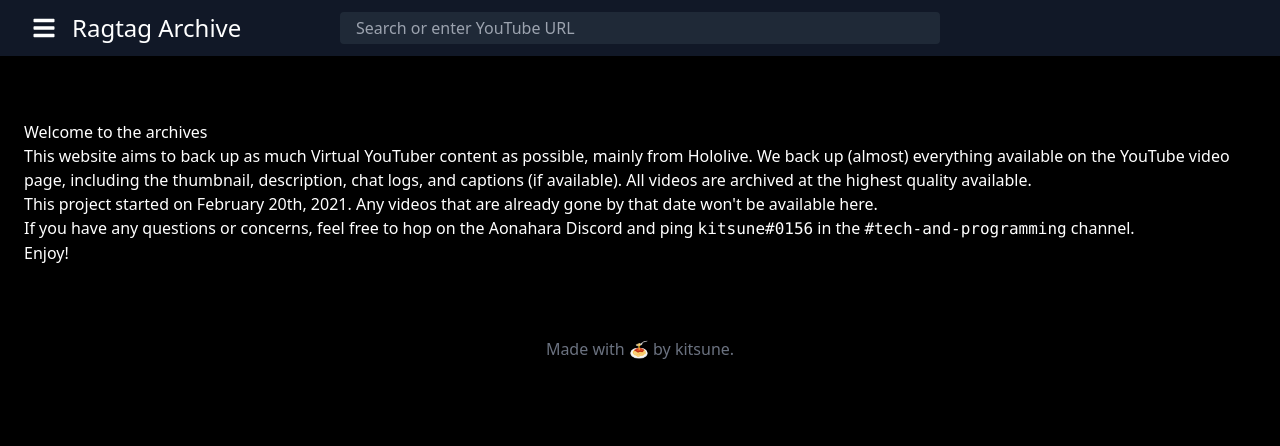
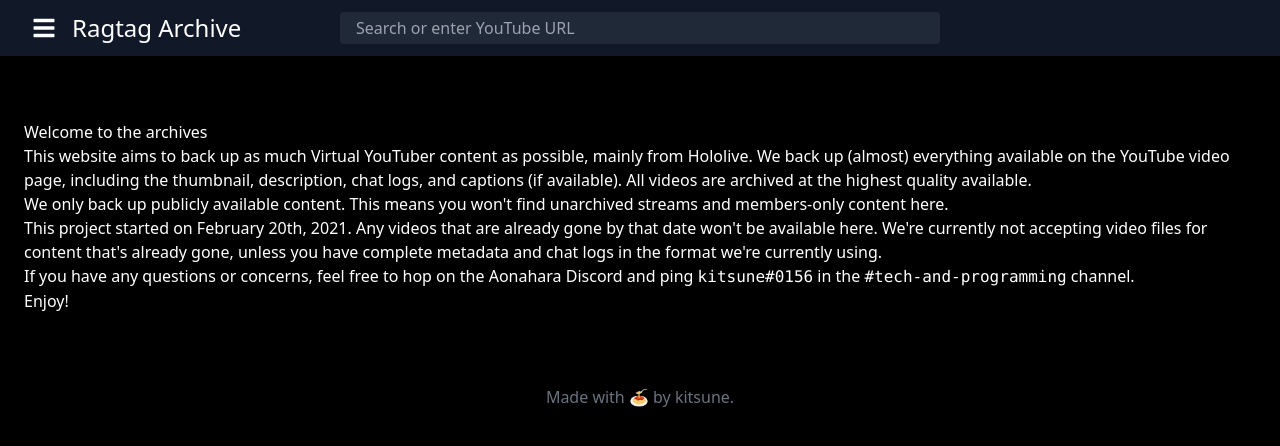
Before and after one commit to ragtag-archive/archive-browser, a Next.js app: page /about in a window 1280 px wide. Shown: the top 446 px of the page. Built offline with nearby package versions, Linux system fonts and the light colour scheme; no server answers; what @tailwindcss/typography would draw is missing.

Commit message:
Update about page

```diff
--- a/modules/AboutPage.tsx
+++ b/modules/AboutPage.tsx
@@ -17,8 +17,14 @@ const AboutPage = () => {
           archived at the highest quality available.
         </p>
         <p>
+          We only back up publicly available content. This means you won't find
+          unarchived streams and members-only content here.
+        </p>
+        <p>
           This project started on February 20th, 2021. Any videos that are
-          already gone by that date won't be available here.
+          already gone by that date won't be available here. We're currently not
+          accepting video files for content that's already gone, unless you have
+          complete metadata and chat logs in the format we're currently using.
         </p>
         <p>
           If you have any questions or concerns, feel free to hop on the{" "}
--- a/modules/shared/PaginatedResults.tsx
+++ b/modules/shared/PaginatedResults.tsx
@@ -28,6 +28,7 @@ const PaginatedResults = (props: PaginatedResultsProps) => {
       <p className="md:px-0 px-4">
         Showing results {from + 1}-
         {Math.min(results.hits.total.value, from + size)} of{" "}
+        {results.hits.total.relation === "eq" ? "" : "around "}
         {formatNumber(results.hits.total.value)}
       </p>
       <div>
--- a/modules/shared/Sidebar.tsx
+++ b/modules/shared/Sidebar.tsx
@@ -38,12 +38,12 @@ const Sidebar = (props: SidebarProps) => {
             Channels
           </a>
         </Link>
-        <Link href="/request">
+        {/* <Link href="/request">
           <a className={linkStyle} tabIndex={isOpen ? 0 : -1}>
             <IconFileImport className={iconStyle} />
             Request
           </a>
-        </Link>
+        </Link> */}
 
         <div className="flex-1" />
 
```
